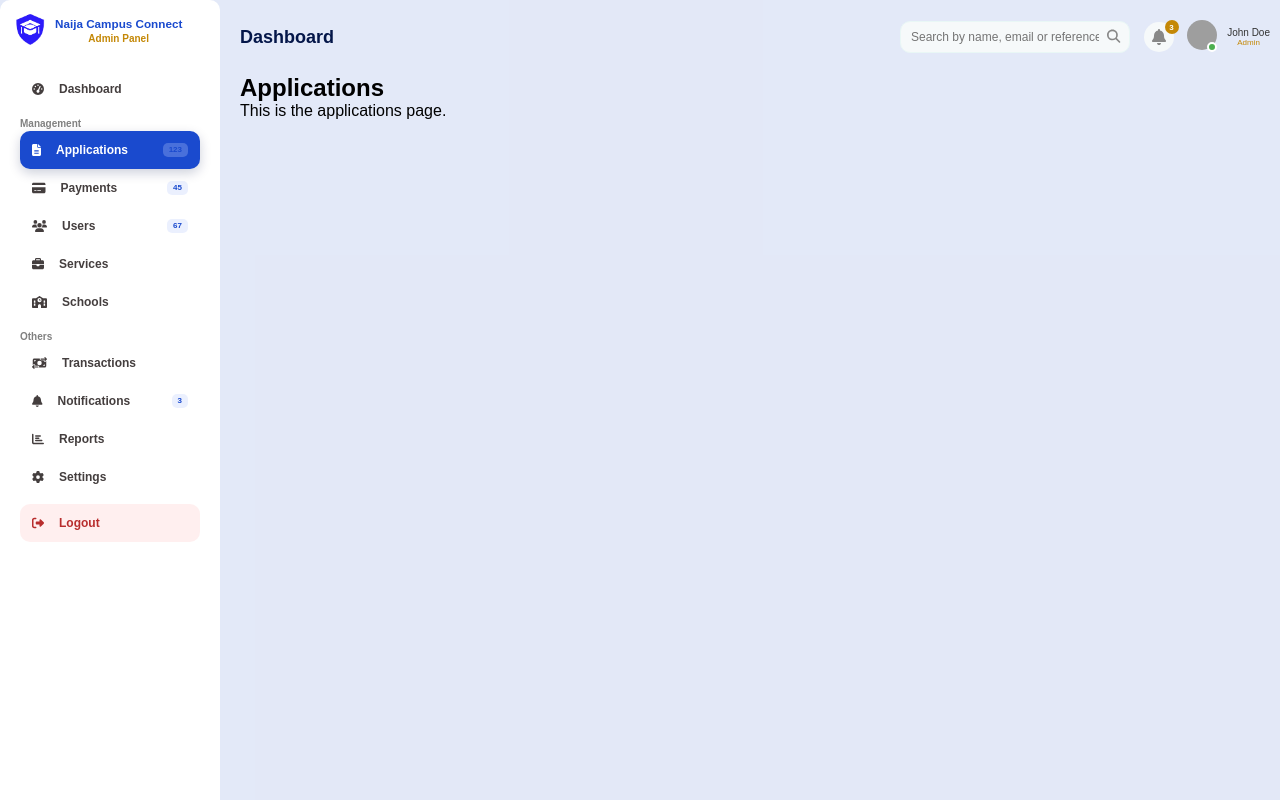
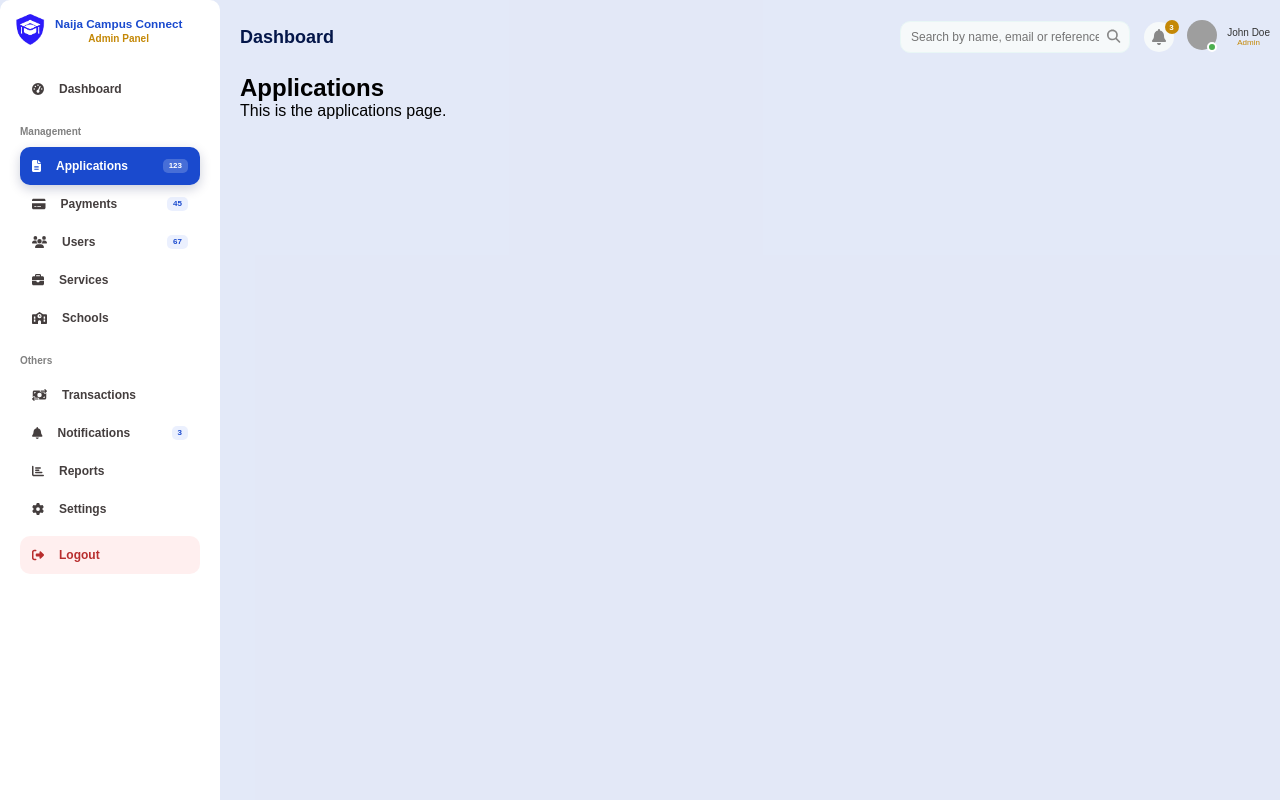
Before and after one commit to Richstar-plus/postutme_form-main, a React (Vite) app in the folder users/: page /admin/applications in a window 1280 px wide. Shown: the top 800 px of the page. Built offline with nearby package versions, Linux system fonts and the light colour scheme; grey boxes are pictures that could not be loaded; a web font is replaced by a local one.

Commit message:
style: Update active nav link styles and adjust margin for nav menu items

```diff
--- a/users/src/admin/App.css
+++ b/users/src/admin/App.css
@@ -113,6 +113,11 @@
   font-weight: 700;
 }
 
+.admin-nav-link.active .admin-nav-link-extra {
+  color: white;
+  background-color: rgba(255, 255, 255, 0.2);
+}
+
 .admin-nav-link:hover {
   background-color: var(--admin-background-color);
   color: var(--admin-primary-color);
@@ -158,7 +163,7 @@
 }
 
 .admin-nav-menu-item h4 {
-  margin: 2px 0;
+  margin: 10px 0;
   font-size: 10px;
   padding-left: 10px;
   color: grey;
```
